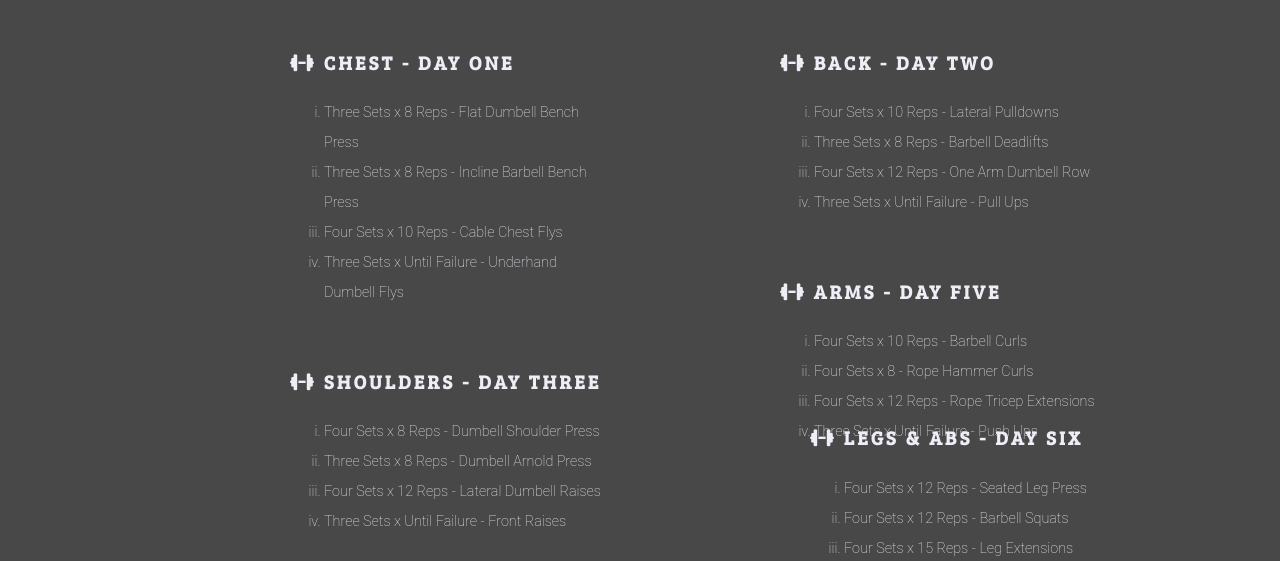
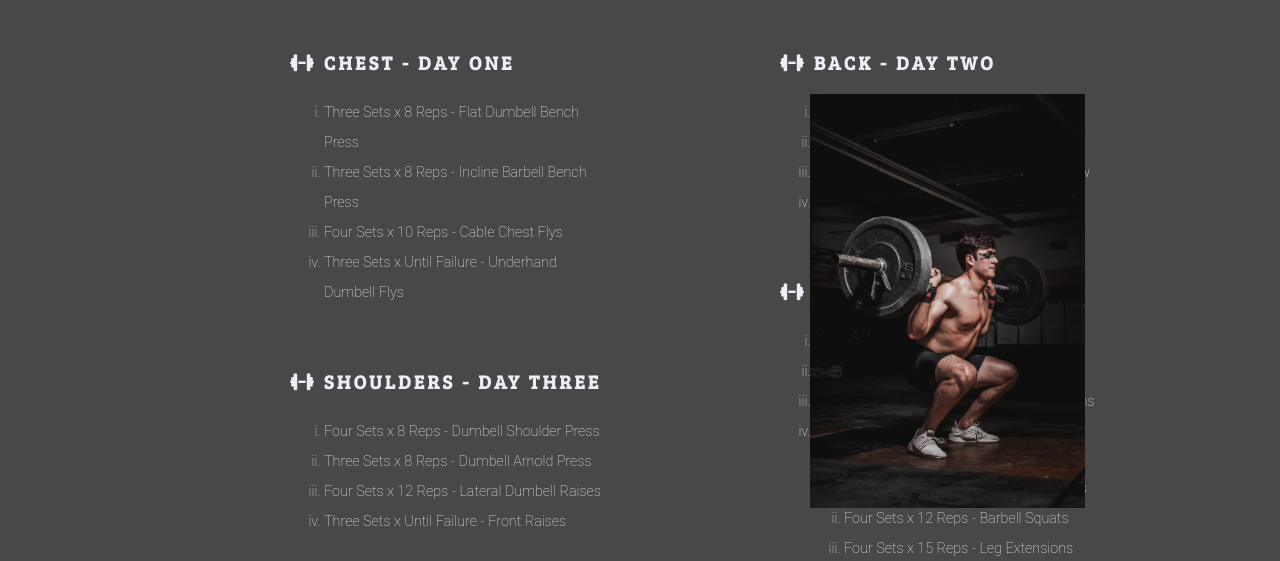
Before and after one commit to legenduzair/bulk-empire-MS1, a plain HTML site: page workouts.html in a window 1280 px wide. Shown: the part 106-667 px from the top of the page. Drawn offline with Linux system fonts and the light colour scheme.

Commit message:
Added image in center section between workouts and applied correct positioning properties

```diff
--- a/assets/css/style.css
+++ b/assets/css/style.css
@@ -187,6 +187,13 @@ h1, h2 {
     font-size: 90%;
   }
 
+  #squat-image {
+      position: absolute;
+      left: 810px;
+      top: 200px;
+  }
+
+
 /* Footer */
 
 #footer {
--- a/workouts.html
+++ b/workouts.html
@@ -134,6 +134,12 @@
 
     </div>
 
+    <div id="squat-image">
+
+      <img src="/assets/images/Squat.jpg" alt="Weightlifter squatting with barbell" width="275">
+
+    </div>
+
   </section>
 
     <footer>
```
Also changed, not shown: assets/images/Squat.jpg (added).
